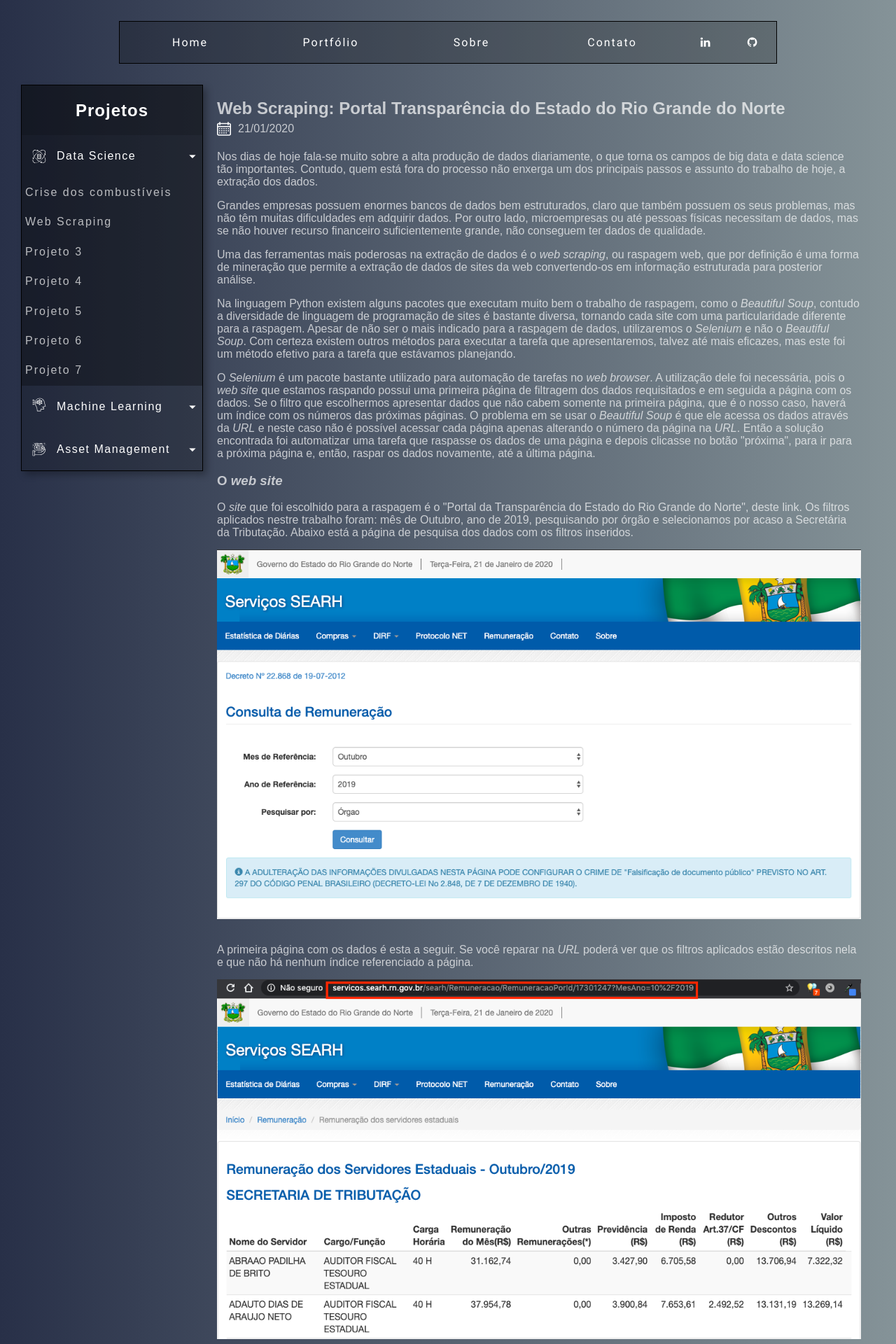
After one commit to vinisaurin/meu_site, a PHP site: page /portfolio_web_scraping_rn.php in a window 1280 px wide. The commit adds this page. Shown: the top 1920 px of the page at 70% size. Run offline with PHP 8.4, Linux system fonts and the light colour scheme; some libraries are stand-ins or nearby versions.

Commit message:
Publicando projeto Web Scarping RN

```diff
--- a/contato.php
+++ b/contato.php
@@ -39,13 +39,13 @@ $msg = $_REQUEST['msg'];
                     <li><a href="sobre.php">Sobre</a></li>
                     <li><a href="contato.php">Contato</a></li>
                     <li class="social">
-                        <a href="https://www.linkedin.com/in/vinicius-saurin-594352197/">
+                        <a href="https://www.linkedin.com/in/vinicius-saurin-594352197/" target="_blank">
                             <i class="fa fa-linkedin">
                             </i>
                         </a>
                     </li>
                     <li class="social">
-                            <a href="https://github.com/vinisaurin/">
+                            <a href="https://github.com/vinisaurin/" target="_blank">
                                 <i class="fa fa-github">
                                 </i>
                             </a>
--- a/css/portfolio.css
+++ b/css/portfolio.css
@@ -137,6 +137,23 @@ section, footer{
   margin-right: 10px;
 }
 
+.container-time {
+  display: flex;
+  /* border: 3px green solid; */
+  align-items: center;
+  min-height: 100%;
+  height: 25px;
+  padding: 15px 0;
+}
+
+.container-time img{
+  width:20px;
+  height: 20px;
+  flex: 1;
+  /* margin-left: 15px; */
+  margin-right: 10px;
+}
+
 .container-tp>a{
   text-decoration: none;
   color: white;
@@ -229,6 +246,19 @@ section, footer{
   background-color: transparent;
 }
 
+iframe{
+  padding: 20px 0;
+}
+
+article a{
+  text-decoration: none;
+  color: rgba(255, 255, 255, 0.7);
+}
+
+article a:hover{
+  color: rgba(255, 255, 255, 0.9);
+  background-color: transparent;
+}
 
 .sb1, .sb2, .sb3{
   display: none;
--- /dev/null
+++ b/portfolio_web_scraping_rn.php
@@ -0,0 +1,262 @@
+<!DOCTYPE html>
+<html lang = 'pt-br'>
+    <head>
+        <title> Portfólio - Vinícius Saurin</title>
+        <meta name = 'description' content = 'Este site tem como objetivo apresentar o portfólio de trabalhos de Vinícius Saurin'>  <!-- Descrição do site -->
+        <meta name = 'keywords' content = 'machine-learning machine learning data-science data science'> <!-- Palavras chave para os motores de busca -->
+        <meta name = 'robots' content = 'index, follow'> <!-- Google indexa o site -->
+        <meta charset= 'utf-8'> <!-- Compreender simbolos do português -->
+        <meta name = 'author' content = 'Vinícius Saurin'> <!-- Autor do site -->
+        <!-- <meta name="viewport" content="width=device-width, initial-scale=1"> -->
+        <link rel="canonical" href="https://www.viniciussaurin.com.br/portfolio_web_scraping_rn.php">
+        <link rel="apple-touch-icon" sizes="180x180" href="/medias/favicon/apple-touch-icon.png">
+        <link rel="icon" type="image/png" sizes="32x32" href="/medias/favicon/favicon-32x32.png">
+        <link rel="icon" type="image/png" sizes="16x16" href="/medias/favicon/favicon-16x16.png">
+        <link rel="manifest" href="/medias/favicon/site.webmanifest">
+        <link rel="mask-icon" href="/medias/favicon/safari-pinned-tab.svg" color="#5bbad5">
+        <link rel="shortcut icon" href="/medias/favicon/favicon.ico">
+        <meta name="msapplication-TileColor" content="#2b5797">
+        <meta name="msapplication-config" content="/medias/favicon/browserconfig.xml">
+        <meta name="theme-color" content="#ffffff">
+        <link rel = 'stylesheet' href='css/portfolio.css' type = 'text/css'>
+        <link rel = 'stylesheet' href='css/fontawesome-free-5.11.2-web/css/all.min.css' type = 'text/css'>
+        <link rel = 'stylesheet' href='css/fontawesome-free-5.11.2-web/css/brands.min.css' type = 'text/css'>
+        <link href="https://fonts.googleapis.com/css?family=Roboto&display=swap" rel="stylesheet">
+        <link rel = 'stylesheet' href='https://stackpath.bootstrapcdn.com/font-awesome/4.7.0/css/font-awesome.min.css' type = 'text/css'>
+        <a name="topo"></a>
+        <!-- <script src="https://kit.fontawesome.com/932aed5840.js" crossorigin="anonymous"></script> -->
+    </head>
+    <body>
+
+        <div class="wrapper">
+            <nav class="flex-nav">
+                <a href="#" class="toggleNav"> ☰ Menu</a>
+                <ul>
+                    <li><a href="index.php">Home</a></li>
+                    <li><a href="portfolio_web_scraping_rn.php">Portfólio</a></li>
+                    <li><a href="sobre.php">Sobre</a></li>
+                    <li><a href="contato.php">Contato</a></li>
+                    <li class="social">
+                        <a href="https://www.linkedin.com/in/vinicius-saurin-594352197/" target="_blank">
+                            <i class="fa fa-linkedin">
+                            </i>
+                        </a>
+                    </li>
+                    <li class="social">
+                            <a href="https://github.com/vinisaurin/" target="_blank">
+                                <i class="fa fa-github">
+                                </i>
+                            </a>
+                    </li>
+                    <!--
+                    <li class="social">
+                        <a href="https://www.hackerrank.com/vinisaurin">
+                            <i class="fab fa-hackerrank">
+                            </i>
+                        </a>
+                    </li>
+                    <li class="social">
+                        <a href="https://www.freecodecamp.org/vinisaurin">
+                            <i class="fab fa-free-code-camp">
+                            </i>
+                        </a>
+                    </li>
+                    <li class="social">
+                        <a href="https://www.kaggle.com/vinciussaurin">
+                            <i class="fab fa-kaggle">
+                            </i>
+                        </a>
+                    </li>
+                    <li class="social">
+                        <a href="https://stackoverflow.com/users/12397607/vinisaurin">
+                            <i class="fab fa-stack-overflow">
+                            </i>
+                        </a>
+                    </li>
+                    -->
+                </ul>
+            </nav>
+        </div>
+
+        <div class="hero">
+            <div class="with-sidebar">
+                <div class="sidebar">
+                    <h2>Projetos</h2>
+                    <ul>
+                        <div class="nav-sidebar">
+                            <div class="container-tp container-tp1 open">
+                                <div class="container-img">
+                                    <img src="medias/datascience.svg" alt="Ícone Data Science">
+                                </div>
+                                <a href="#" class="toggleNav-sb1 open">Data Science <span>▼</span></a>
+                            </div>
+                            <ul class="sb1 open">
+                                <li> <a href="portfolio_crise_diesel.php" class="link-portfolio"> Crise dos combustíveis</a></li>
+                                <li> <a href="portfolio_web_scraping_rn.php" class="link-portfolio"> Web Scraping</a></li>
+                                <li> <a href="" class="link-portfolio"> Projeto 3 </a></li>
+                                <li> <a href="" class="link-portfolio"> Projeto 4 </a></li>
+                                <li> <a href="" class="link-portfolio"> Projeto 5 </a></li>
+                                <li> <a href="" class="link-portfolio"> Projeto 6 </a></li>
+                                <li> <a href="" class="link-portfolio"> Projeto 7 </a></li>
+                            </ul>
+                            <div class="container-tp container-tp2">
+                                <div class="conteiner-img">
+                                    <img src="medias/machine-learning.svg" alt="Ícone Machine Learning">
+                                </div>
+                                <a href="#" class="toggleNav-sb2">Machine Learning<span>▼</span></a>
+                            </div>
+                            <ul class="sb2">
+                                <li> <a href="portfolio_rl_10armedbandit.php" class="link-portfolio"> 10-armed bandit problem </a></li>
+                                <li> <a href="" class="link-portfolio"> Projeto 2</a></li>
+                                <li> <a href="" class="link-portfolio"> Projeto 3</a></li>
+                                <li> <a href="" class="link-portfolio"> Projeto 4</a></li>
+                                <li> <a href="" class="link-portfolio"> Projeto 5</a></li>
+                                <li> <a href="" class="link-portfolio"> Projeto 6</a></li>
+                                <li> <a href="" class="link-portfolio"> Projeto 7</a></li>
+                            </ul>
+                            <div class="container-tp container-tp3">
+                                <div class="container-img">
+                                    <img src="medias/asset-management.svg" alt="Ícone Asset Management">
+                                </div>
+                                <a href="#" class="toggleNav-sb3">Asset Management<span>▼</span></a>
+                            </div>
+                            <ul class="sb3">
+                                <li> <a href="" class="link-portfolio"> Projeto 1</a></li>
+                                <li> <a href="" class="link-portfolio"> Projeto 2</a></li>
+                                <li> <a href="" class="link-portfolio"> Projeto 3</a></li>
+                                <li> <a href="" class="link-portfolio"> Projeto 4</a></li>
+                                <li> <a href="" class="link-portfolio"> Projeto 5</a></li>
+                                <li> <a href="" class="link-portfolio"> Projeto 6</a></li>
+                                <li> <a href="" class="link-portfolio"> Projeto 7</a></li>
+                            </ul>
+                        </div>
+                    </ul>
+                </div>
+                <div class="not-sidebar">
+                    <h2> Web Scraping: Portal Transparência do Estado do Rio Grande do Norte</h2>
+                    <time class=container-time>
+                        <div class="container-img">
+                            <img src="medias/calendar.svg" alt="Calendário">
+                        </div>
+                        21/01/2020
+                    </time>
+                    <article>
+                        <p>
+                            Nos dias de hoje fala-se muito sobre a alta produção de dados diariamente, o que torna os campos de big data e data science
+                            tão importantes. Contudo, quem está fora do processo não enxerga um dos principais passos e assunto do trabalho de hoje,
+                            a extração dos dados.
+                        </p>
+                        <p>
+                            Grandes empresas possuem enormes bancos de dados bem estruturados, claro que também possuem os seus problemas, mas não têm
+                            muitas dificuldades em adquirir dados. Por outro lado, microempresas ou até pessoas físicas necessitam de dados, mas se não
+                            houver recurso financeiro suficientemente grande, não conseguem ter dados de qualidade.
+                        </p>
+                        <p>
+                            Uma das ferramentas mais poderosas na extração de dados é o <i>web scraping</i>, ou raspagem web, que por definição é uma forma
+                            de mineração que permite a extração de dados de sites da web convertendo-os em informação estruturada para posterior análise.
+                        </p>
+                        <p>
+                            Na linguagem Python existem alguns pacotes que executam muito bem o trabalho de raspagem, como o <i>Beautiful Soup</i>, contudo
+                            a diversidade de linguagem de programação de sites é bastante diversa, tornando cada site com uma particularidade diferente para
+                            a raspagem. Apesar de não ser o mais indicado para a raspagem de dados, utilizaremos o <i>Selenium</i> e não o <i>Beautiful Soup</i>.
+                            Com certeza existem outros métodos para executar a tarefa que apresentaremos, talvez até mais eficazes, mas este foi um método efetivo
+                            para a tarefa que estávamos planejando.
+                        </p>
+                        <p>
+                            O <i>Selenium</i> é um pacote bastante utilizado para automação de tarefas no <i>web browser</i>. A utilização dele foi necessária,
+                            pois o <a href="http://servicos.searh.rn.gov.br/searh/Remuneracao/RemuneracaoPorId/17301247?MesAno=10%2F2019"><i>web site</i></a> que
+                            estamos raspando possui uma primeira página de filtragem dos dados requisitados e em seguida a página com os dados. Se o filtro
+                            que escolhermos apresentar dados que não cabem somente na primeira página, que é o nosso caso, haverá um índice com os números das próximas
+                            páginas. O problema em se usar o <i>Beautiful Soup</i> é que ele acessa os dados através da <i>URL</i> e neste caso não é possível acessar
+                            cada página apenas alterando o número da página na <i>URL</i>. Então a solução encontrada foi automatizar uma tarefa que raspasse os dados de
+                            uma página e depois clicasse no botão "próxima", para ir para a próxima página e, então, raspar os dados novamente, até a última página.
+
+                        </p>
+                        <h3>O <i>web site</i></h3>
+                        <p>
+                            O <i>site</i> que foi escolhido para a raspagem é o "Portal da Transparência do Estado do Rio Grande do Norte", deste <a href="http://servicos.searh.rn.gov.br/searh/Remuneracao">link</a>. Os filtros
+                            aplicados nestre trabalho foram: mês de Outubro, ano de 2019, pesquisando por órgão e selecionamos por acaso a Secretária da Tributação. Abaixo está a página de pesquisa dos dados com os filtros inseridos.
+                            <img src="medias/web_scraping_rn/filtros.png" alt="Filtros utilizados">
+                        </p>
+                        <p>
+                            A primeira página com os dados é esta a seguir. Se você reparar na <i>URL</i> poderá ver que os filtros aplicados estão descritos nela e que não há nenhum índice referenciado a página.
+
+                            <img src="medias/web_scraping_rn/primeira_pagina.png" alt="Primeira página">
+
+                        </p>
+                        <p>
+                            Quando verificamos a segunda página abaixo, é possível confirmar que não há um sequenciamento da página anterior. Caso copiemos e colemos esta mesma <i>URL</i> na barra de endereços do navegador, haverá o
+                            redirecionamento para a página inicial, na qual seleciona-se os filtros. Teste você mesmo!
+                            <img src="medias/web_scraping_rn/segunda_pagina.png" alt="Segunda página">
+                        </p>
+
+                        <p>
+                            Por este motivo, foi necessário utilizar da ferramenta poderosa que é o <i>Selenium</i>, pois a partir da primeira página, após a raspagem dos dados, o automatizador de tarefas clica no botão de próxima página
+                            até encontrar a página que não possui este botão, inferindo que esta seja a última página. No vídeo abaixo você pode verificar todo o processo realizado pelo <i>Selenium</i>.
+
+                        </p>
+                        <iframe width="905" height="435" src="https://www.youtube.com/embed/QdlwmgcSE4s" frameborder="0" allow="accelerometer; autoplay; encrypted-media; gyroscope; picture-in-picture" allowfullscreen></iframe>
+                    </article>
+                    <a href="#topo" id="BackToTop">Voltar ao topo</a>
+                    <br>
+                    <br>
+                    <span id="github-ind">*Todos os projetos desenvolvidos nesse site possuem os códigos fontes e resultados armazenados no <a href="https://github.com/vinisaurin/web_scraping_siteRN" target="_blank">github <i class="fa fa-github"></i></a>.</span>
+                </div>
+            </div>
+        </div>
+        <footer>
+            <p> Vinícius Saurin &copy; 2020</p>
+        </footer>
+        <script src="https://ajax.googleapis.com/ajax/libs/jquery/3.4.1/jquery.min.js"></script>
+        <script>
+            $(function() {
+                $('.toggleNav').on('click', function(){
+                    $('.flex-nav ul').toggleClass('open');
+                    // $('.flex-nav ul').slideToggle();
+                });
+            });
+            // $(function() {
+            //     $('.toggleNav-sb1').on('click', function(){
+            //         $('.nav-sidebar .sb1').toggleClass('open');
+            //         $('.toggleNav-sb1').toggleClass('open');
+            //         // $('.flex-nav ul').slideToggle();
+            //     });
+            // });
+            // $(function() {
+            //     $('.toggleNav-sb2').on('click', function(){
+            //         $('.toggleNav-sb2').toggleClass('open');
+            //         $('.nav-sidebar .sb2').toggleClass('open');
+            //         // $('.flex-nav ul').slideToggle();
+            //     });
+            // });
+            // $(function() {
+            //     $('.toggleNav-sb3').on('click', function(){
+            //         $('.nav-sidebar .sb3').toggleClass('open');
+            //         $('.toggleNav-sb3').toggleClass('open');
+            //         // $('.flex-nav ul').slideToggle();
+            //     });
+            // });
+            $(function() {
+                $('.container-tp1').on('click', function(){
+                    $('.nav-sidebar .sb1').toggleClass('open');
+                    $('.container-tp1').toggleClass('open');
+                    // $('.flex-nav ul').slideToggle();
+                });
+            });
+            $(function() {
+                $('.container-tp2').on('click', function(){
+                    $('.nav-sidebar .sb2').toggleClass('open');
+                    $('.container-tp2').toggleClass('open');
+                    // $('.flex-nav ul').slideToggle();
+                });
+            });
+            $(function() {
+                $('.container-tp3').on('click', function(){
+                    $('.nav-sidebar .sb3').toggleClass('open');
+                    $('.container-tp3').toggleClass('open');
+                    // $('.flex-nav ul').slideToggle();
+                });
+            });
+        </script>
+    </body>
+</html>
--- a/sobre.php
+++ b/sobre.php
@@ -35,13 +35,13 @@
                     <li><a href="sobre.php">Sobre</a></li>
                     <li><a href="contato.php">Contato</a></li>
                     <li class="social">
-                        <a href="https://www.linkedin.com/in/vinicius-saurin-594352197/">
+                        <a href="https://www.linkedin.com/in/vinicius-saurin-594352197/" target="_blank">
                             <i class="fa fa-linkedin">
                             </i>
                         </a>
                     </li>
                     <li class="social">
-                            <a href="https://github.com/vinisaurin/">
+                            <a href="https://github.com/vinisaurin/" target="_blank">
                                 <i class="fa fa-github">
                                 </i>
                             </a>
```
Also changed, not shown: css/style.css (+24 -2 lines), index.php (+33 -23 lines), portfolio_crise_diesel.php (+10 -5 lines), portfolio_rl_10armedbandit.php (+10 -5 lines), medias/calendar.svg (added), medias/web_scraping_rn/filtros.png (added), medias/web_scraping_rn/primeira_pagina.png (added), medias/web_scraping_rn/segunda_pagina.png (added), 3 other files.
